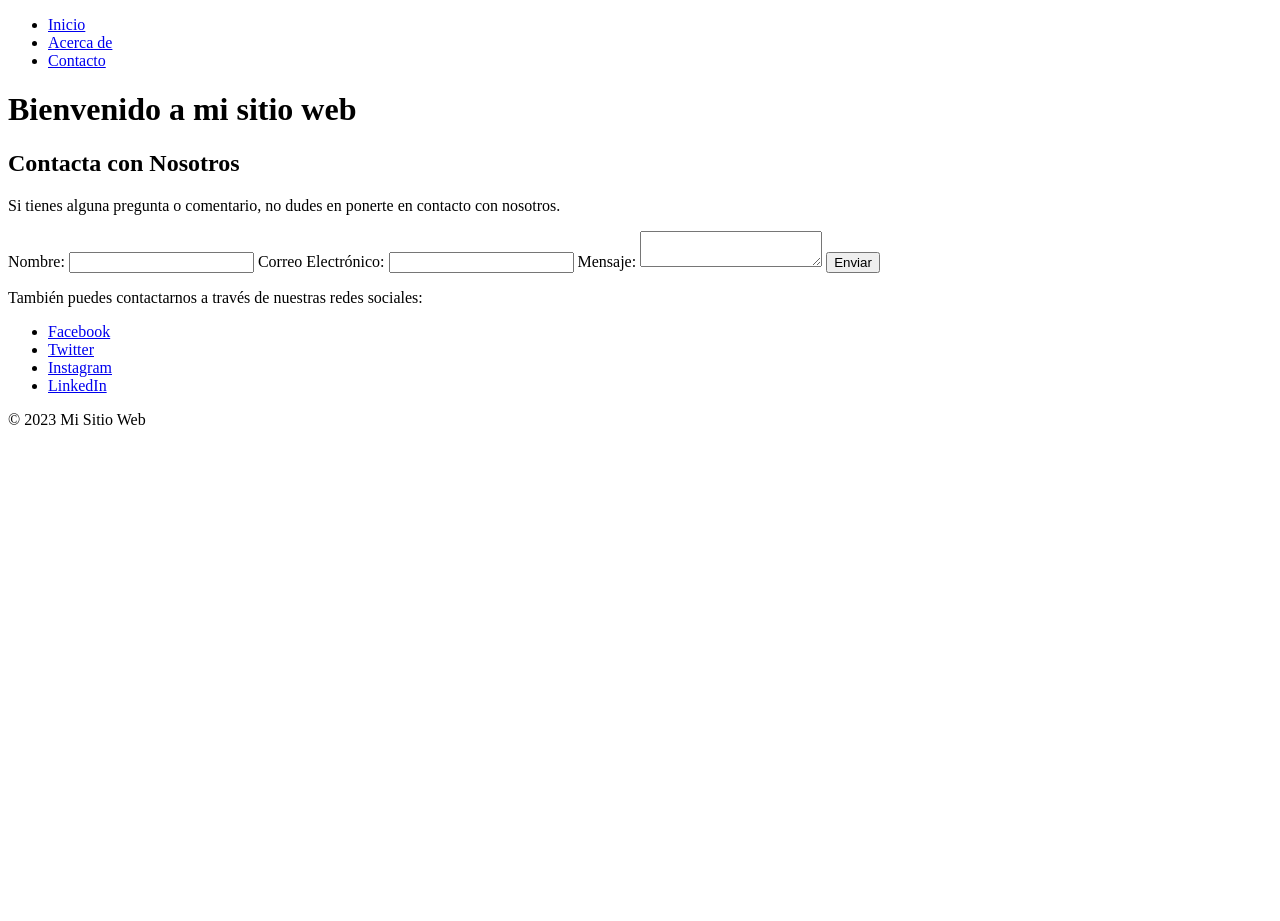
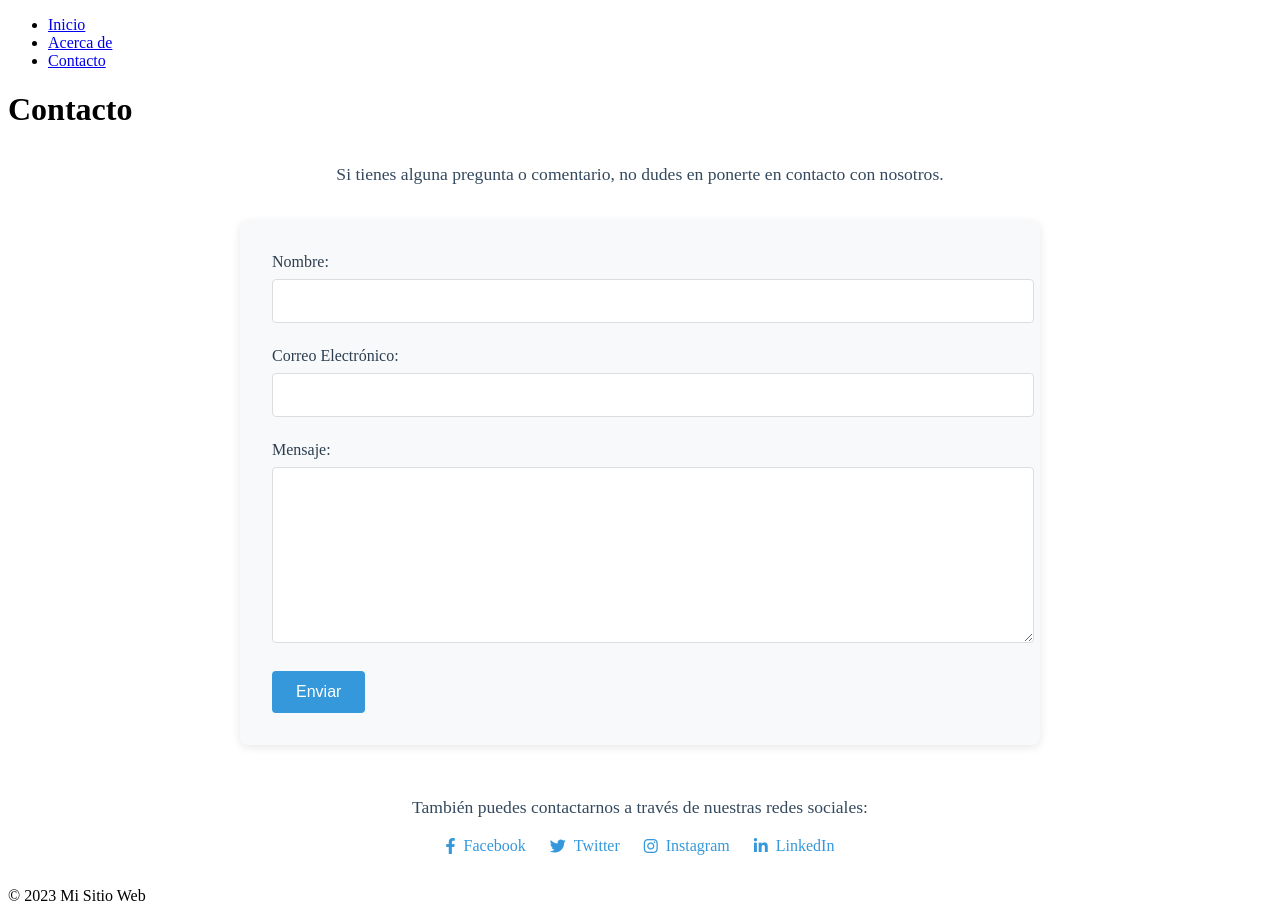
Before and after one commit to Aitor-Donado/Lib_flask, a Flask app: page /contact in a window 1280 px wide. Before the commit the page ends 425 px from the top, so only its background shows below. Run offline with Flask 3, Linux system fonts and the light colour scheme.

Commit message:
Agregar estilos en contact

```diff
--- /dev/null
+++ b/proyecto1/static/css/estilos_contacto.css
@@ -0,0 +1,131 @@
+/* estilos_contacto.css - Estilos específicos para la página de contacto */
+
+/* Contenedor principal */
+.content {
+    max-width: 800px;
+    margin: 2rem auto;
+    padding: 0 1.5rem;
+}
+
+/* Estilos para el título */
+.content h1 {
+    color: #2c3e50;
+    text-align: center;
+    margin-bottom: 2rem;
+    font-size: 2.5rem;
+}
+
+/* Párrafo introductorio */
+.content > p {
+    color: #34495e;
+    font-size: 1.1rem;
+    line-height: 1.6;
+    margin-bottom: 2rem;
+    text-align: center;
+}
+
+/* Formulario de contacto */
+.content form {
+    background-color: #f8f9fa;
+    padding: 2rem;
+    border-radius: 8px;
+    box-shadow: 0 2px 10px rgba(0, 0, 0, 0.1);
+    margin-bottom: 3rem;
+}
+
+.content label {
+    display: block;
+    margin-bottom: 0.5rem;
+    color: #2c3e50;
+    font-weight: 500;
+}
+
+.content input[type="text"],
+.content input[type="email"],
+.content textarea {
+    width: 100%;
+    padding: 0.75rem;
+    margin-bottom: 1.5rem;
+    border: 1px solid #ddd;
+    border-radius: 4px;
+    font-size: 1rem;
+    transition: border-color 0.3s;
+}
+
+.content input[type="text"]:focus,
+.content input[type="email"]:focus,
+.content textarea:focus {
+    border-color: #3498db;
+    outline: none;
+    box-shadow: 0 0 0 3px rgba(52, 152, 219, 0.2);
+}
+
+.content textarea {
+    min-height: 150px;
+    resize: vertical;
+}
+
+.content button[type="submit"] {
+    background-color: #3498db;
+    color: white;
+    border: none;
+    padding: 0.75rem 1.5rem;
+    font-size: 1rem;
+    border-radius: 4px;
+    cursor: pointer;
+    transition: background-color 0.3s;
+}
+
+.content button[type="submit"]:hover {
+    background-color: #2980b9;
+}
+
+/* Sección de redes sociales */
+.content > p:last-of-type {
+    text-align: center;
+    font-weight: 500;
+    margin-bottom: 1rem;
+}
+
+.content ul {
+    display: flex;
+    justify-content: center;
+    gap: 1.5rem;
+    list-style: none;
+    padding: 0;
+}
+
+.content ul li a {
+    color: #3498db;
+    text-decoration: none;
+    font-weight: 500;
+    transition: color 0.3s;
+    display: flex;
+    align-items: center;
+    gap: 0.5rem;
+}
+
+.content ul li a:hover {
+    color: #2980b9;
+}
+
+/* Estilos responsivos */
+@media (max-width: 768px) {
+    .content {
+        margin: 1rem auto;
+        padding: 0 1rem;
+    }
+
+    .content h1 {
+        font-size: 2rem;
+    }
+
+    .content form {
+        padding: 1.5rem;
+    }
+
+    .content ul {
+        flex-wrap: wrap;
+        gap: 1rem;
+    }
+}
--- a/proyecto1/templates/about.html
+++ b/proyecto1/templates/about.html
@@ -1,7 +1,8 @@
 {% extends "base.html" %}
-
+{% block header %}
+<h1>Acerca de Nuestra Empresa</h1>
+{% endblock %}
 {% block content %}
-<h2>Acerca de Nosotros</h2>
 <p>Somos un equipo apasionado por la tecnología y el desarrollo web.</p>
 <p>Nuestra misión es crear aplicaciones web que mejoren la vida de las personas.</p>
 <p>Contamos con un equipo de expertos en diversas áreas del desarrollo web.</p>
--- a/proyecto1/templates/base.html
+++ b/proyecto1/templates/base.html
@@ -3,6 +3,8 @@
 <head>
     <meta charset="UTF-8">
     <meta name="viewport" content="width=device-width, initial-scale=1.0">
+    <link rel="stylesheet" href="https://cdnjs.cloudflare.com/ajax/libs/font-awesome/6.0.0/css/all.min.css">
+    {% block extra_css %}{% endblock %}
     <title>Mi Sitio Web</title>
 </head>
 <body>
@@ -13,12 +15,15 @@
             <li><a href="/contact">Contacto</a></li>
         </ul>
     </nav>
+    {% block header %}
     <header>
         <h1>Bienvenido a mi sitio web</h1>
     </header>
+    {% endblock %}
     <div class="content">
         {% block content %}
         <!-- Aquí se insertará el contenido de las otras plantillas -->
+        <p>Esta es la página inicial</p>
         {% endblock %}
     </div>
     {% block footer %}
--- a/proyecto1/templates/contact.html
+++ b/proyecto1/templates/contact.html
@@ -1,7 +1,14 @@
 {% extends "base.html" %}
 
+{% block extra_css %}
+<link rel="stylesheet" href="/static/css/estilos_contacto.css">
+{% endblock %}
+
+{% block header %}
+<h1>Contacto</h1>
+{% endblock %}
+
 {% block content %}
-<h2>Contacta con Nosotros</h2>
 <p>Si tienes alguna pregunta o comentario, no dudes en ponerte en contacto con nosotros.</p>
 <form action="/contact" method="post">
     <label for="name">Nombre:</label>
@@ -17,9 +24,25 @@
 </form>
 <p>También puedes contactarnos a través de nuestras redes sociales:</p>
 <ul>
-    <li><a href="https://www.facebook.com/miempresa" target="_blank">Facebook</a></li>
-    <li><a href="https://www.twitter.com/miempresa" target="_blank">Twitter</a></li>
-    <li><a href="https://www.instagram.com/miempresa" target="_blank">Instagram</a></li>
-    <li><a href="https://www.linkedin.com/company/miempresa" target="_blank">LinkedIn</a></li>
+    <li>
+        <a href="https://www.facebook.com/miempresa" target="_blank" rel="noopener noreferrer">
+            <i class="fab fa-facebook-f"></i> Facebook
+        </a>
+    </li>
+    <li>
+        <a href="https://www.twitter.com/miempresa" target="_blank" rel="noopener noreferrer">
+            <i class="fab fa-twitter"></i> Twitter
+        </a>
+    </li>
+    <li>
+        <a href="https://www.instagram.com/miempresa" target="_blank" rel="noopener noreferrer">
+            <i class="fab fa-instagram"></i> Instagram
+        </a>
+    </li>
+    <li>
+        <a href="https://www.linkedin.com/company/miempresa" target="_blank" rel="noopener noreferrer">
+            <i class="fab fa-linkedin-in"></i> LinkedIn
+        </a>
+    </li>
 </ul>
 {% endblock %}
```
